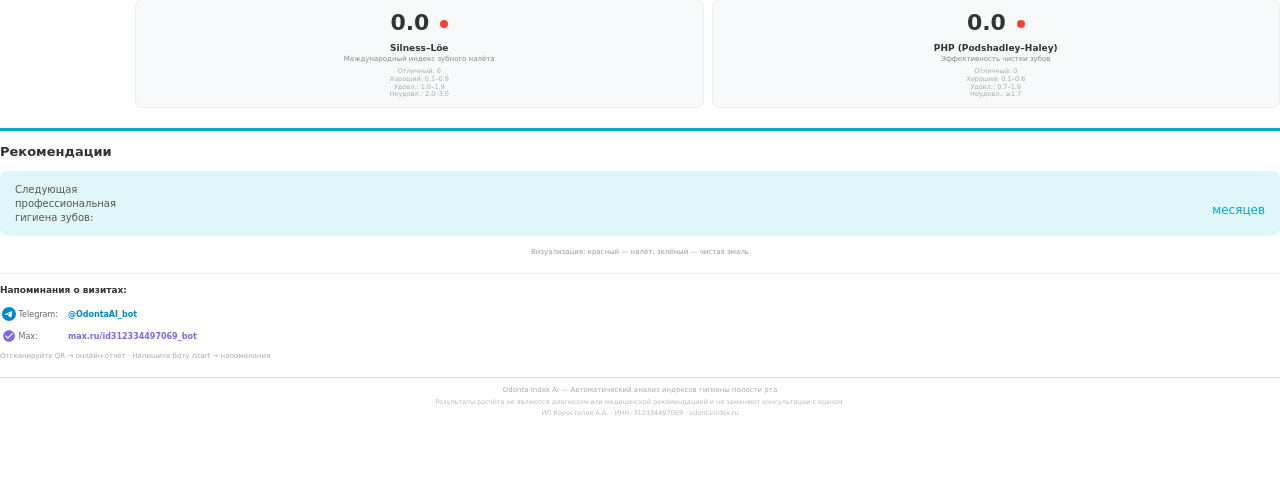
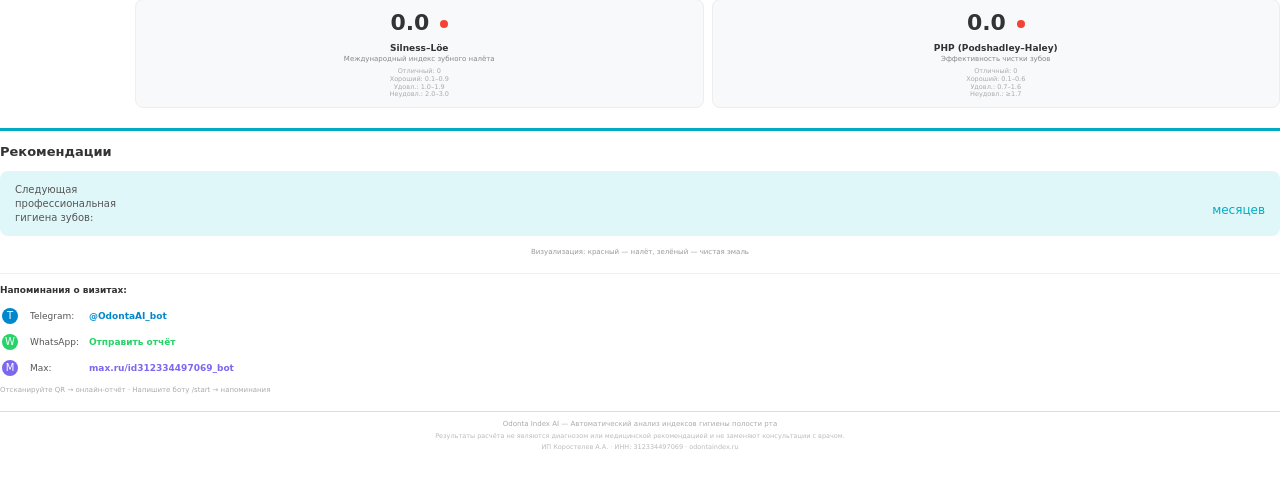
Before and after one commit to pyaidev/dental-ai, a Python web app: template templates/report/report.html in a window 1280 px wide. Shown: the part 318-800 px from the top of the page. Run offline with Jinja, Linux system fonts and the light colour scheme; the template is opened without the code that fills it, so the values that code supplies are empty.

Commit message:
Fix PDF: QR url, WhatsApp/Telegram/Max icons, add regenerate-all-pdfs endpoint

```diff
--- a/templates/report/report.html
+++ b/templates/report/report.html
@@ -235,22 +235,31 @@
         {% endif %}
         <div style="flex: 1;">
             <div style="font-size: 9px; font-weight: bold; color: #333; margin-bottom: 6px;">Напоминания о визитах:</div>
-            <table style="font-size: 8px; color: #666; border: none;">
+            <table style="font-size: 9px; color: #555; border: none;">
                 <tr>
-                    <td style="padding: 3px 8px 3px 0; border: none; vertical-align: middle;">
-                        <svg width="14" height="14" viewBox="0 0 24 24" fill="#0088cc" style="vertical-align: middle;"><path d="M11.944 0A12 12 0 0 0 0 12a12 12 0 0 0 12 12 12 12 0 0 0 12-12A12 12 0 0 0 12 0a12 12 0 0 0-.056 0zm4.962 7.224c.1-.002.321.023.465.14a.506.506 0 0 1 .171.325c.016.093.036.306.02.472-.18 1.898-.962 6.502-1.36 8.627-.168.9-.499 1.201-.82 1.23-.696.065-1.225-.46-1.9-.902-1.056-.693-1.653-1.124-2.678-1.8-1.185-.78-.417-1.21.258-1.91.177-.184 3.247-2.977 3.307-3.23.007-.032.014-.15-.056-.212s-.174-.041-.249-.024c-.106.024-1.793 1.14-5.061 3.345-.48.33-.913.49-1.302.48-.428-.008-1.252-.241-1.865-.44-.752-.245-1.349-.374-1.297-.789.027-.216.325-.437.893-.663 3.498-1.524 5.83-2.529 6.998-3.014 3.332-1.386 4.025-1.627 4.476-1.635z"/></svg>
-                        Telegram:
+                    <td style="padding: 4px 10px 4px 0; border: none; vertical-align: middle;">
+                        <span style="display: inline-block; width: 16px; height: 16px; background: #0088cc; color: white; border-radius: 50%; text-align: center; line-height: 16px; font-size: 10px;">T</span>
                     </td>
-                    <td style="padding: 3px 0; border: none; font-weight: bold; color: #0088cc;">
+                    <td style="padding: 4px 0; border: none;">Telegram:</td>
+                    <td style="padding: 4px 0 4px 8px; border: none; font-weight: bold;">
                         <a href="https://t.me/OdontaAI_bot" style="color: #0088cc; text-decoration: none;">@OdontaAI_bot</a>
                     </td>
                 </tr>
                 <tr>
-                    <td style="padding: 3px 8px 3px 0; border: none; vertical-align: middle;">
-                        <svg width="14" height="14" viewBox="0 0 24 24" fill="#7B68EE" style="vertical-align: middle;"><path d="M12 2C6.48 2 2 6.48 2 12s4.48 10 10 10 10-4.48 10-10S17.52 2 12 2zm-2 15l-5-5 1.41-1.41L10 14.17l7.59-7.59L19 8l-9 9z"/></svg>
-                        Max:
+                    <td style="padding: 4px 10px 4px 0; border: none; vertical-align: middle;">
+                        <span style="display: inline-block; width: 16px; height: 16px; background: #25D366; color: white; border-radius: 50%; text-align: center; line-height: 16px; font-size: 10px;">W</span>
                     </td>
-                    <td style="padding: 3px 0; border: none; font-weight: bold; color: #7B68EE;">
+                    <td style="padding: 4px 0; border: none;">WhatsApp:</td>
+                    <td style="padding: 4px 0 4px 8px; border: none; font-weight: bold;">
+                        <a href="https://wa.me/OdontaAI" style="color: #25D366; text-decoration: none;">Отправить отчёт</a>
+                    </td>
+                </tr>
+                <tr>
+                    <td style="padding: 4px 10px 4px 0; border: none; vertical-align: middle;">
+                        <span style="display: inline-block; width: 16px; height: 16px; background: #7B68EE; color: white; border-radius: 50%; text-align: center; line-height: 16px; font-size: 10px;">M</span>
+                    </td>
+                    <td style="padding: 4px 0; border: none;">Max:</td>
+                    <td style="padding: 4px 0 4px 8px; border: none; font-weight: bold;">
                         <a href="https://max.ru/id312334497069_bot" style="color: #7B68EE; text-decoration: none;">max.ru/id312334497069_bot</a>
                     </td>
                 </tr>
```
Also changed, not shown: app/routers/corrections.py (+38 -0 lines).
